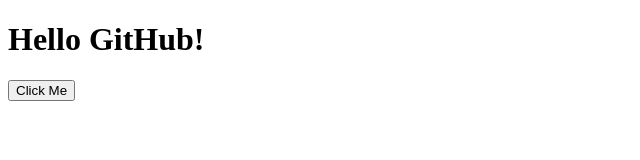
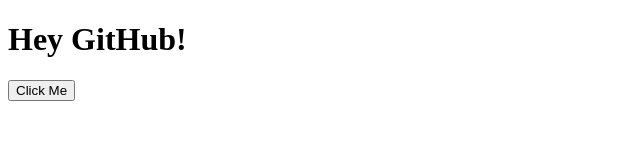
Before and after one commit to saifkhan-IT/internettools-assignment2-, a plain HTML site: page index.html in a window 1280 px wide. Shown: the whole page, without its empty margins (0-640 px from the left). Drawn offline with Linux system fonts and the light colour scheme.

Commit message:
Update index.html

```diff
--- a/index.html
+++ b/index.html
@@ -5,7 +5,7 @@
   <link rel="stylesheet" href="style.css">
 </head>
 <body>
-  <h1>Hello GitHub!</h1>
+  <h1>Hey GitHub!</h1>
   <button onclick="showMessage()">Click Me</button>
   <script src="script.js"></script>
 </body>
```
